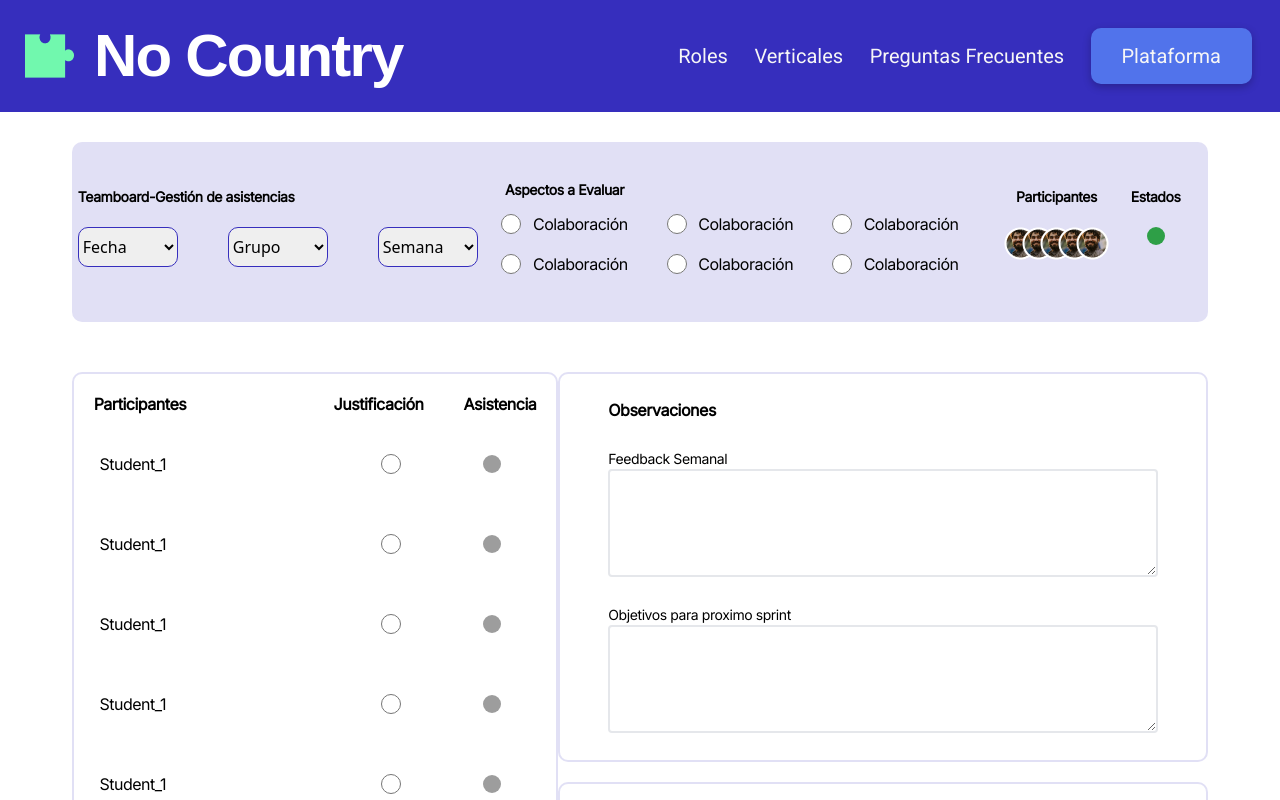
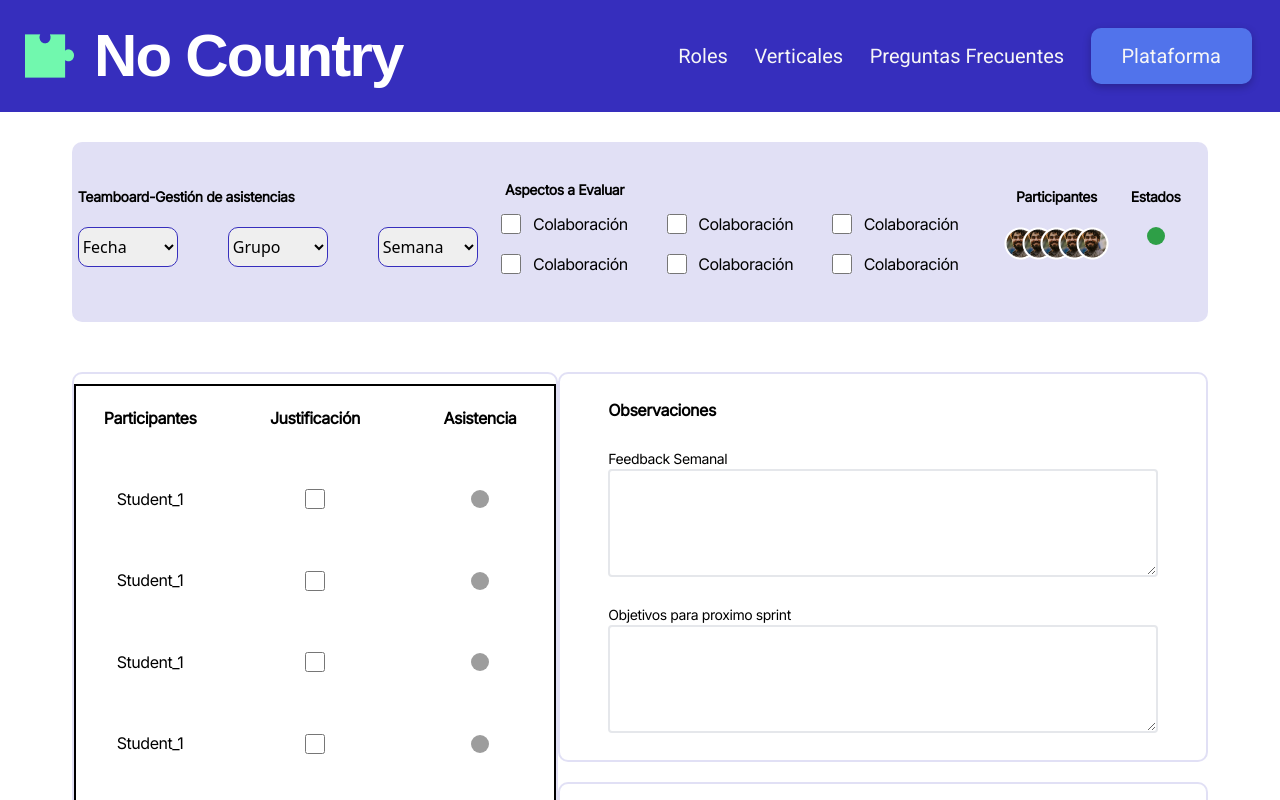
Before and after one commit to No-Country/c10-5-t-phpreact, a React (Vite) app in the folder Front/: page /dashboard in a window 1280 px wide. Shown: the top 800 px of the page. Built offline with nearby package versions, Linux system fonts and the light colour scheme.

Commit message:
changed to grid for a component

```diff
--- a/Front/src/Components/Dashboard/Dashboard.jsx
+++ b/Front/src/Components/Dashboard/Dashboard.jsx
@@ -33,42 +33,42 @@ function Dashboard() {
 
                    <div className="grid grid-cols-3 gap-4 justify-center items-center">
                         <div className="flex flex-row justify-evenly items-center">
-                            <input type="radio" className="w-[20px] h-[20px]" />
+                            <input type="checkbox" className="w-[20px] h-[20px]" />
                             <label for="student_1" className="font-Inter text-[16px] font-[400] tracking-[-0.03em]">
                                 Colaboración
                             </label>
                         </div>
 
                         <div className="flex flex-row justify-evenly items-center">
-                            <input type="radio" className="w-[20px] h-[20px]" />
+                            <input type="checkbox" className="w-[20px] h-[20px]" />
                             <label for="student_1" className="font-Inter text-[16px] font-[400] tracking-[-0.03em]">
                                 Colaboración
                             </label>
                         </div>
 
                         <div className="flex flex-row justify-evenly items-center">
-                            <input type="radio" className="w-[20px] h-[20px]" />
+                            <input type="checkbox" className="w-[20px] h-[20px]" />
                             <label for="student_1" className="font-Inter text-[16px] font-[400] tracking-[-0.03em]">
                                 Colaboración
                             </label>
                         </div>
 
                         <div className="flex flex-row justify-evenly items-center">
-                            <input type="radio" className="w-[20px] h-[20px]" />
+                            <input type="checkbox" className="w-[20px] h-[20px]" />
                             <label for="student_1" className="font-Inter text-[16px] font-[400] tracking-[-0.03em]">
                                 Colaboración
                             </label>
                         </div>
 
                         <div className="flex flex-row justify-evenly items-center">
-                            <input type="radio" className="w-[20px] h-[20px]" />
+                            <input type="checkbox" className="w-[20px] h-[20px]" />
                             <label for="student_1" className="font-Inter text-[16px] font-[400] tracking-[-0.03em]">
                                 Colaboración
                             </label>
                         </div>
 
                         <div className="flex flex-row justify-evenly items-center">
-                            <input type="radio" className="w-[20px] h-[20px]" />
+                            <input type="checkbox" className="w-[20px] h-[20px]" />
                             <label for="student_1" className="font-Inter text-[16px] font-[400] tracking-[-0.03em]">
                                 Colaboración
                             </label>
@@ -108,57 +108,55 @@ function Dashboard() {
 
             <div className="flex flex-row w-11/12 h-[600px] justify-between py-[30px] items-center">
                 <div className="flex flex-col items-center w-[650px] h-[500px] rounded-[10px] border-2 border-morado-3-nc py-[10px]">
-                    <div className="flex flex-row justify-around items-center w-full h-[40px]">
-                        <h2 className="font-Inter text-[16px] font-[600] tracking-[-0.03em] leading-[19px] w-[200px]">Participantes</h2>
+
+                    <div className="grid grid-cols-3 gap-4 w-full place-items-center h-full border-2 border-black">
+
+                        <h2 className="font-Inter text-[16px] font-[600] tracking-[-0.03em] leading-[19px]">Participantes</h2>
                         <h2 className="font-Inter text-[16px] font-[600] tracking-[-0.03em] leading-[19px]">Justificación</h2>
                         <h2 className="font-Inter text-[16px] font-[600] tracking-[-0.03em] leading-[19px]">Asistencia</h2>
-                    </div>
 
-                    <div className="flex flex-col justify-around items-center w-full h-[400px] mr-[30px]">
-                        <div className="flex flex-row justify-around items-center w-full">
-                            <label for="student_1" className="font-Inter text-[16px] font-[400] tracking-[-0.03em] leading-[19px] w-[200px]">
+
+
+                            <label for="student_1" className="font-Inter text-[16px] font-[400] tracking-[-0.03em] leading-[19px]">
                                 Student_1
                             </label>
-                            <input type="radio" className="w-[20px] h-[20px]"/>
+                            <input type="checkbox" className="w-[20px] h-[20px] items-center"/>
+                            <div className="w-[18px] h-[18px] bg-gris-desactivado rounded-full items-center"></div>
+
+
+
+                            <label for="student_1" className="font-Inter text-[16px] font-[400] tracking-[-0.03em] leading-[19px]">
+                                Student_1
+                            </label>
+                            <input type="checkbox" className="w-[20px] h-[20px]"/>
                             <div className="w-[18px] h-[18px] bg-gris-desactivado rounded-full"></div>
 
-                        </div>
 
-                        <div className="flex flex-row justify-around items-center w-full">
-                            <label for="student_1" className="font-Inter text-[16px] font-[400] tracking-[-0.03em] leading-[19px] w-[200px]">
+
+                            <label for="student_1" className="font-Inter text-[16px] font-[400] tracking-[-0.03em] leading-[19px]">
                                 Student_1
                             </label>
-                            <input type="radio" className="w-[20px] h-[20px]"/>
+                            <input type="checkbox" className="w-[20px] h-[20px]"/>
                             <div className="w-[18px] h-[18px] bg-gris-desactivado rounded-full"></div>
 
-                        </div>
 
-                        <div className="flex flex-row justify-around items-center w-full">
-                            <label for="student_1" className="font-Inter text-[16px] font-[400] tracking-[-0.03em] leading-[19px] w-[200px]">
+
+                            <label for="student_1" className="font-Inter text-[16px] font-[400] tracking-[-0.03em] leading-[19px]">
                                 Student_1
                             </label>
-                            <input type="radio" className="w-[20px] h-[20px]"/>
+                            <input type="checkbox" className="w-[20px] h-[20px]"/>
                             <div className="w-[18px] h-[18px] bg-gris-desactivado rounded-full"></div>
 
-                        </div>
 
-                        <div className="flex flex-row justify-around items-center w-full">
-                            <label for="student_1" className="font-Inter text-[16px] font-[400] tracking-[-0.03em] leading-[19px] w-[200px]">
+
+                            <label for="student_1" className="font-Inter text-[16px] font-[400] tracking-[-0.03em] leading-[19px]">
                                 Student_1
                             </label>
-                            <input type="radio" className="w-[20px] h-[20px]"/>
+                            <input type="checkbox" className="w-[20px] h-[20px]"/>
                             <div className="w-[18px] h-[18px] bg-gris-desactivado rounded-full"></div>
 
-                        </div>
 
-                        <div className="flex flex-row justify-around items-center w-full">
-                            <label for="student_1" className="font-Inter text-[16px] font-[400] tracking-[-0.03em] leading-[19px] w-[200px]">
-                                Student_1
-                            </label>
-                            <input type="radio" className="w-[20px] h-[20px]"/>
-                            <div className="w-[18px] h-[18px] bg-gris-desactivado rounded-full"></div>
 
-                        </div>
                     </div>
                 </div>
 
```
